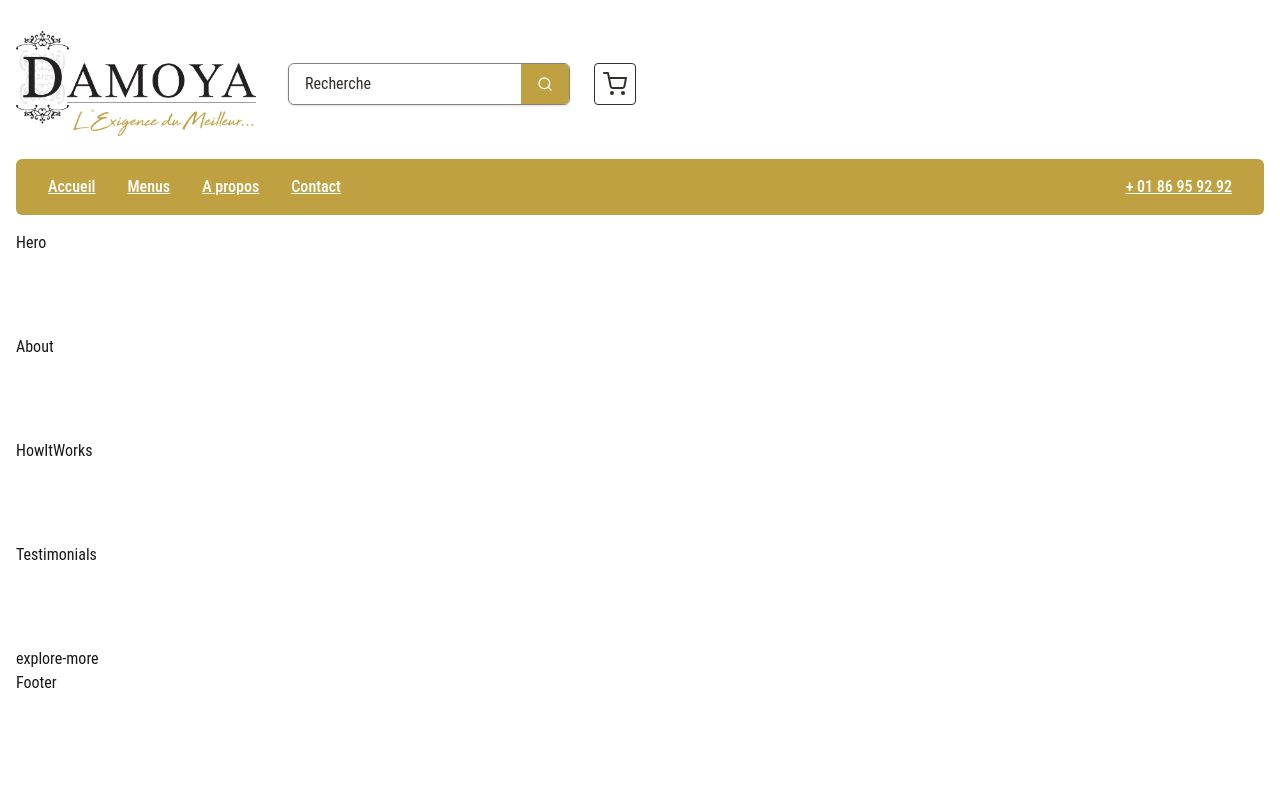
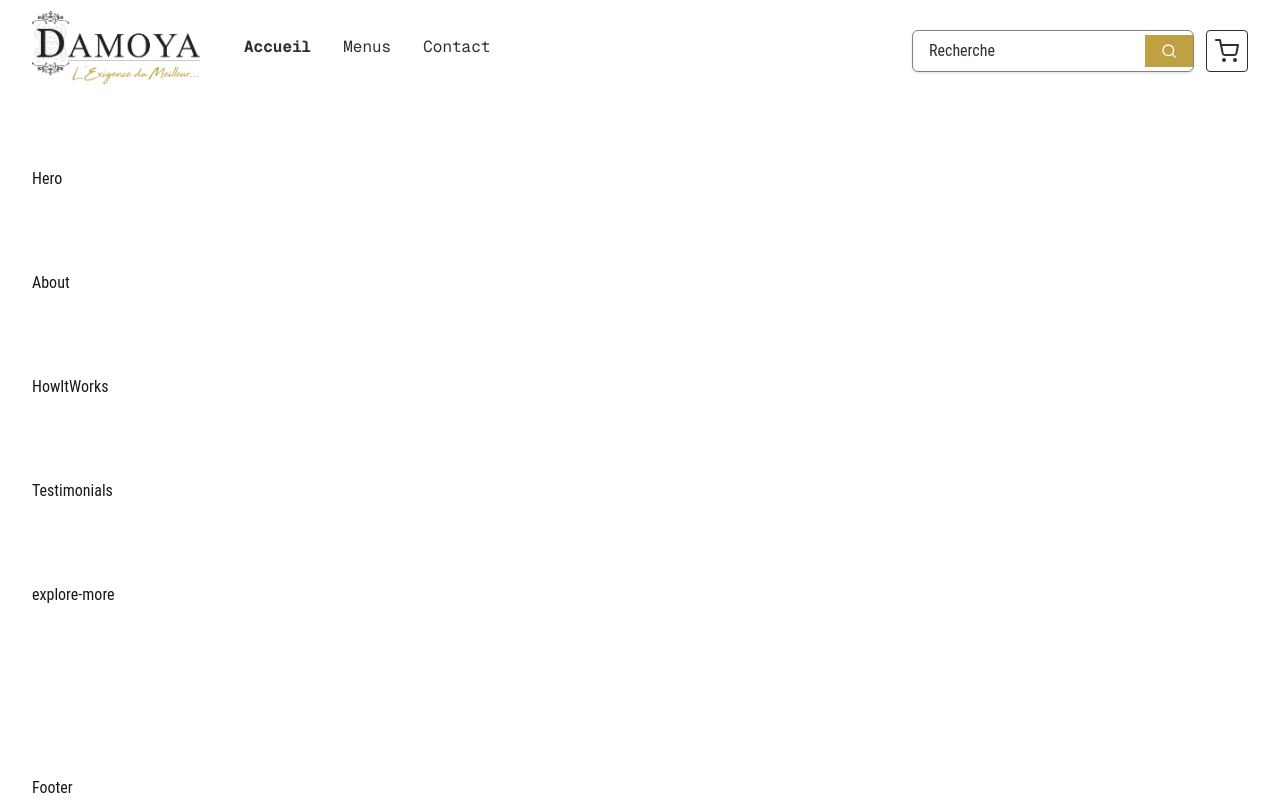
Before and after one commit to Toukoms/damoya, a Next.js app: page / in a window 1280 px wide. Built offline with nearby package versions, Linux system fonts and the light colour scheme.

Commit message:
feat: enhance layout and styling

```diff
--- a/app/layout.tsx
+++ b/app/layout.tsx
@@ -26,13 +26,11 @@ export default function RootLayout({
   return (
     <html lang="en" className="light">
       <body
-        className={`${geistSans.variable} ${geistMono.variable} antialiased`}
+        className={`${geistSans.variable} ${geistMono.variable} antialiased flex flex-col min-h-screen bg-background text-foreground`}
       >
-        <main className="p-4">
-          <Header />
-          {children}
-          <Footer />
-        </main>
+        <Header className="px-2 md:px-4 lg:px-8" />
+        <main className="px-2 md:px-4 lg:px-8 grow">{children}</main>
+        <Footer className="px-2 md:px-4 lg:px-8" />
       </body>
     </html>
   );
--- a/app/page.tsx
+++ b/app/page.tsx
@@ -8,7 +8,7 @@ import {
 
 export default function HomePage() {
   return (
-    <div className="space-y-20">
+    <div className="space-y-20 my-12">
       <Hero />
       <About />
       <HowItWorks />
--- a/package.json
+++ b/package.json
@@ -9,10 +9,12 @@
     "lint": "eslint"
   },
   "dependencies": {
+    "clsx": "^2.1.1",
     "next": "16.1.4",
     "react": "19.2.3",
     "react-dom": "19.2.3",
-    "react-icons": "^5.5.0"
+    "react-icons": "^5.5.0",
+    "tailwind-merge": "^3.4.0"
   },
   "devDependencies": {
     "@tailwindcss/postcss": "^4",
--- a/src/shared/layout/footer.tsx
+++ b/src/shared/layout/footer.tsx
@@ -1,3 +1,10 @@
-export function Footer() {
-  return <div>Footer</div>;
+import { ComponentProps } from "react";
+import { cn } from "../lib/tailwind";
+
+export function Footer({ className, ...props }: ComponentProps<"footer">) {
+  return (
+    <footer className={cn(className)} {...props}>
+      Footer
+    </footer>
+  );
 }
--- a/src/shared/layout/header.tsx
+++ b/src/shared/layout/header.tsx
@@ -1,15 +1,21 @@
 import Image from "next/image";
 import Link from "next/link";
+import { ComponentProps } from "react";
 import { FiShoppingCart } from "react-icons/fi";
+import { cn } from "../lib/tailwind";
 import { SearchInput } from "../ui";
+import { NavLink } from "../ui/nav-link";
 
-export function Header() {
+export function Header({ className, ...props }: ComponentProps<"header">) {
   return (
-    <header className="mb-4">
+    <header
+      className={cn("mb-4 flex justify-between items-center", className)}
+      {...props}
+    >
       <div className="flex gap-8 items-center mb-2">
         <Link
           href="/"
-          className="block w-32 md:w-48 lg:w-60 aspect-video relative"
+          className="block w-30 md:w-36 lg:w-42 aspect-video relative"
         >
           <Image
             src="/logo.png"
@@ -19,23 +25,22 @@ export function Header() {
           />
         </Link>
 
-        <div className="flex gap-4 lg:gap-6">
-          <SearchInput />
-          <button className="border border-secondary p-2 rounded-sm cursor-pointer">
-            <FiShoppingCart size={24} className="text-secondary" />
-          </button>
-        </div>
+        <nav className="flex gap-2 items-center">
+          <NavLink href="/">Accueil</NavLink>
+          <NavLink href="/dishes">Menus</NavLink>
+          <NavLink href="/contact">Contact</NavLink>
+        </nav>
       </div>
 
-      <nav className="bg-primary px-8 py-2 md:py-4 flex gap-y-0 gap-8 rounded-md flex-wrap [&>a]:text-white [&>a]:font-medium [&>a]:underline [&>a]:hover:text-secondary">
-        <Link href="/">Accueil</Link>
-        <Link href="/dishes">Menus</Link>
-        <Link href="/about">A propos</Link>
-        <Link href="/contact">Contact</Link>
-        <Link href="tel:+0186959292" className="font-bold sm:ml-auto">
-          + 01 86 95 92 92{" "}
+      <div className="flex items-center gap-3">
+        <SearchInput />
+        <Link
+          href={"/orders"}
+          className="border border-secondary p-2 rounded-sm cursor-pointer"
+        >
+          <FiShoppingCart size={24} className="text-secondary" />
         </Link>
-      </nav>
+      </div>
     </header>
   );
 }
--- /dev/null
+++ b/src/shared/lib/index.ts
@@ -0,0 +1 @@
+export * from "./tailwind";
--- /dev/null
+++ b/src/shared/lib/tailwind.ts
@@ -0,0 +1,6 @@
+import clsx, { ClassValue } from "clsx";
+import { twMerge } from "tailwind-merge";
+
+export const cn = (...inputs: ClassValue[]): string => {
+  return twMerge(clsx(inputs));
+};
--- a/src/shared/ui/nav-link.tsx
+++ b/src/shared/ui/nav-link.tsx
@@ -0,0 +1,26 @@
+"use client";
+import Link, { LinkProps } from "next/link";
+import { usePathname } from "next/navigation";
+import { ComponentProps } from "react";
+import { cn } from "../lib/tailwind";
+
+type Props = LinkProps & ComponentProps<"a">;
+
+export function NavLink(props: Props) {
+  const { className, children, ...linkProps } = props;
+  const path = usePathname();
+  const isActive = path === props.href;
+
+  return (
+    <Link
+      {...linkProps}
+      className={cn(
+        "text-secondary rounded-md py-2 px-3 font-mono hover:bg-primary/80 hover:text-white transition-colors duration-200",
+        isActive && "font-bold",
+        className,
+      )}
+    >
+      {children}
+    </Link>
+  );
+}
```
Also changed, not shown: 1 other file (tests, documents, lock files or other folders).
